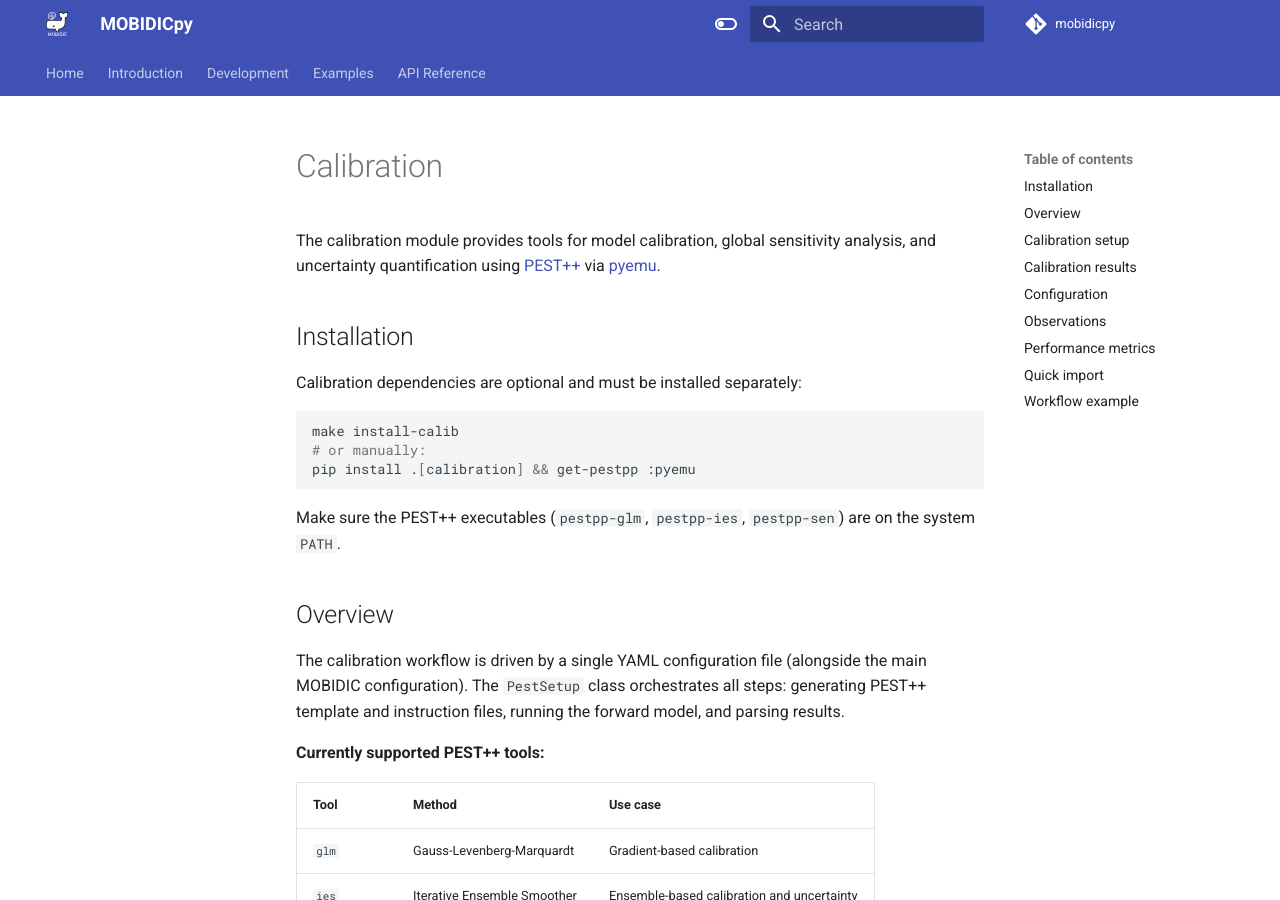
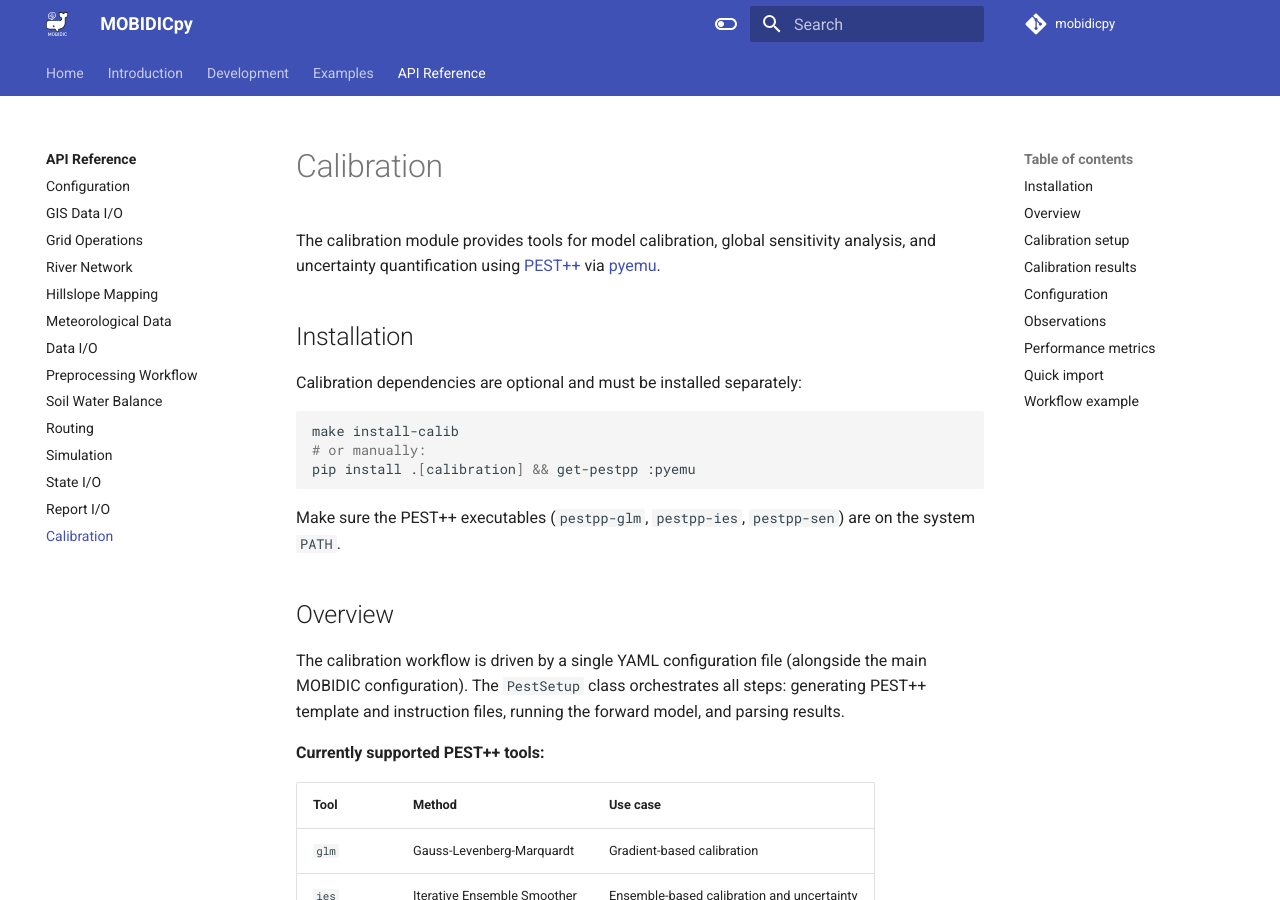
Before and after one commit to mobidichydro/MOBIDICpy, an MkDocs documentation site: the page built from docs/reference/calibration.md, in a window 1280 px wide and 900 px high. Built offline with MkDocs 1.6.1 and Material for MkDocs 9.7.7, drawn with Linux system fonts in a browser that asks for light colours; a script that is not in the unit is left out; comment, search, counter and statistics services are not loaded.

Commit message:
Added calibration module documentation

```diff
--- a/mkdocs.yml
+++ b/mkdocs.yml
@@ -27,6 +27,7 @@ nav:
     - Simulation: reference/simulation.md
     - State I/O: reference/state.md
     - Report I/O: reference/report.md
+    - Calibration: reference/calibration.md
 
 theme:
   name: "material"
```
